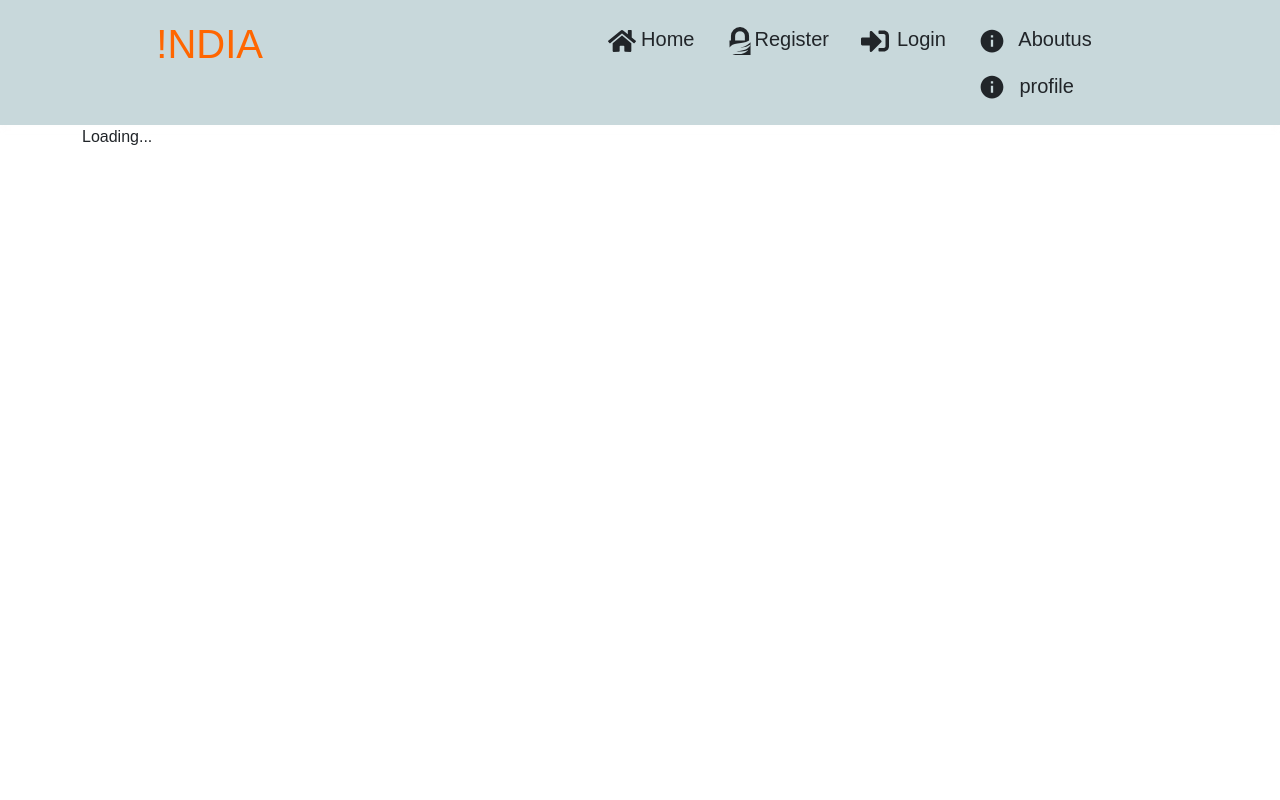
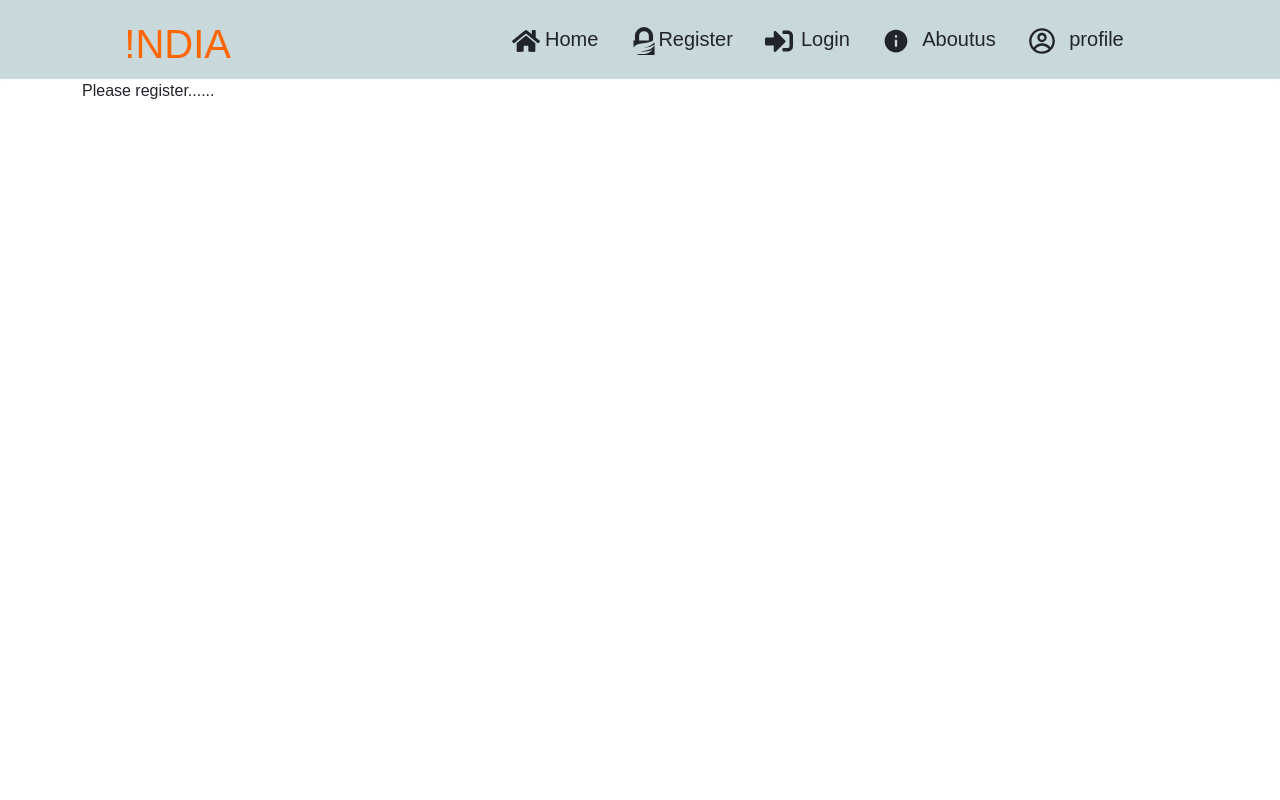
Before and after one commit to Abhiram12331/Fullstackproject, a React (Vite) app in the folder Client/: page /profile in a window 1280 px wide. Shown: the top 800 px of the page. Built offline with nearby package versions, Linux system fonts and the light colour scheme.

Commit message:
clean up

```diff
--- a/Client/src/components/header/Header.jsx
+++ b/Client/src/components/header/Header.jsx
@@ -7,6 +7,7 @@ import { IoMdInformationCircle } from "react-icons/io";
 import { FcStumbleupon } from "react-icons/fc";
 import { userLoginContext } from "../../contexts/userLoginContext";
 import { useContext } from "react";
+import { CgProfile } from "react-icons/cg";
 import { FaHome } from "react-icons/fa";
 
 
@@ -51,11 +52,13 @@ function Header() {
             <IoMdInformationCircle className="fs-3 text-dark me-2 " />{" "}
             Aboutus
           </Link>
-         < Link to="profile" className="nav-link text-dark">
-            <IoMdInformationCircle className="fs-3 text-dark me-2 " />{" "}
+
+
+        </li>
+        <li>< Link to="profile" className="nav-link text-dark">
+            <CgProfile className="fs-3 text-dark me-2 " />{" "}
             profile
-          </Link>
-        </li>
+          </Link></li>
       </ul>
     </div>
   );
--- a/Client/src/components/user-profile/UserProfile.jsx
+++ b/Client/src/components/user-profile/UserProfile.jsx
@@ -18,7 +18,7 @@ function UserProfile() {
   }
 
   if (!currentUser) {
-    return <p>Loading...</p>; // Add a loading state or redirect if necessary
+    return <p>Please register......</p>; // Add a loading state or redirect if necessary
   }
 
   return (
```
